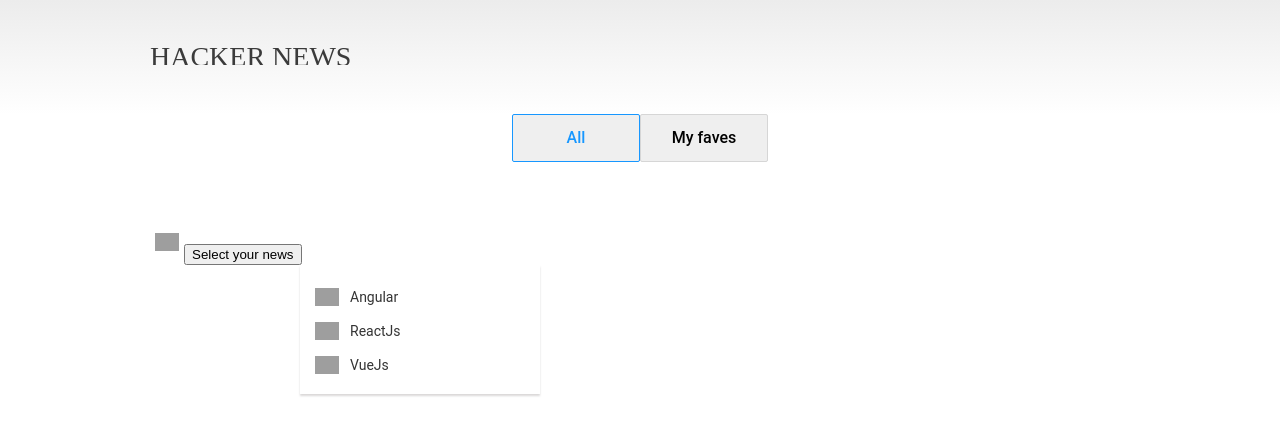
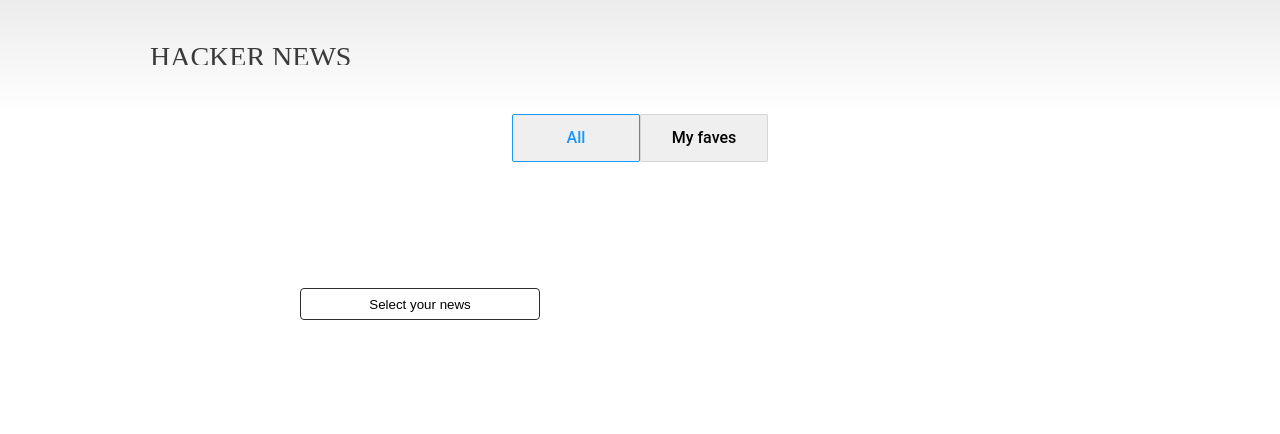
Before and after one commit to jgmontero/reign-frontend-task, an Angular app: page / in a window 1280 px wide. Shown: the top 434 px of the page. Built offline with nearby package versions, Linux system fonts and the light colour scheme; grey boxes are pictures that could not be loaded.

Commit message:
fix(major): dropdown css adjust

```diff
--- a/src/app/components/pages/home/home.component.css
+++ b/src/app/components/pages/home/home.component.css
@@ -86,3 +86,14 @@
   background-color: white;
   text-align: left;
 }
+.front_selector_bar_button_container {
+  width: 240px;
+  height: 32px;
+  margin: 63px 114px 1px 150px;
+  padding: 5px 12px 5px 12px;
+  border-radius: 4px;
+  border: solid 1px #2e2e2e;
+  background-color: #fff;
+  display: flex;
+  align-items: center;
+}
--- a/src/app/components/pages/home/home.component.html
+++ b/src/app/components/pages/home/home.component.html
@@ -14,35 +14,29 @@
  </div>
   <div class="selector_container">
     <div class="front_selector">
-      <div class="front_selector_bar_button">
-        <img class="front_icon" src="./assets/icons/angular-ico.jpg"/>
-        <button class="bar_visible_button">Select your news</button>
+
+      <button *ngIf="filter_exist==false" (click)="toggleDropDown($event)" class="front_selector_bar_button">Select your news</button>
+
+      <div *ngIf="filter_exist==true"  (click)="toggleDropDown($event)"  class="front_selector_bar_button_container">
+        <img class="front_icon" src="{{dd_selected.icon}}"/>
+        <button class="front_selector_option_button">{{dd_selected.name}}</button>
       </div>
-      <ul class="front_selector_box">
+
+      <ul class="front_selector_box" id="dd_list" style="display: none;">
         <li class="front_selector_option">
           <img class="front_icon" src="./assets/icons/angular-ico.jpg"/>
-          <button class="front_selector_option_button">Angular</button>
+          <button (click)="selectOption($event)" class="front_selector_option_button" value="Angular">Angular</button>
         </li>
         <li class="front_selector_option">
           <img class="front_icon" src="./assets/icons/reactjs-ico.jpg"/>
-          <button class="front_selector_option_button">ReactJs</button>
+          <button (click)="selectOption($event)" class="front_selector_option_button" value="Reactjs">ReactJs</button>
         </li>
         <li class="front_selector_option">
           <img class="front_icon" src="./assets/icons/vuejs-ico.jpg"/>
-          <button class="front_selector_option_button">VueJs</button>
+          <button (click)="selectOption($event)" class="front_selector_option_button" value="Vuejs">VueJs</button>
         </li>
       </ul>
-
-
-
-
     </div>
-    <!--<select class="front_selector">
-      <option class="front_selector_option" value="angular">
-        <img class="front_icon" src="./assets/icons/angular-ico.jpg"/>
-        Angular
-      </option>
-    </select> -->
   </div>
 </section>
 <section class="pagination_section"></section>
--- a/src/app/components/pages/home/home.component.ts
+++ b/src/app/components/pages/home/home.component.ts
@@ -6,11 +6,25 @@
   styleUrls: ['./home.component.css']
 })
 export class HomeComponent implements OnInit {
-  language_list: any[] = [];
+
+  dd_selected: any = {};
+  filter_exist: boolean = false;
   constructor() { }
 
   ngOnInit(): void {
-
+    if(window.localStorage.getItem('filter') !==null){
+      this.filter_exist = true;
+      let str = JSON.parse(<string>localStorage.getItem("filter"));
+      this.dd_selected ={
+        icon:str.icon,
+        name:str.name
+      };
+    }else{
+      this.dd_selected ={
+        icon:'"./assets/icons/none-ico.jpg"',
+        name:'Select your news'
+      };
+    }
   }
   toggleList():void{
     let btn_all = document.getElementById('btn_all');
@@ -33,4 +47,39 @@
 
   }
 
+  toggleDropDown(event:any):void{
+    let dd = document.getElementById('dd_list');
+
+    // @ts-ignore
+    if (dd.style.display == 'none'){
+      // @ts-ignore
+      dd.style.display = 'block';
+      // @ts-ignore
+      event.target.classList.add('menu_btn_active');
+    }
+    else{
+      // @ts-ignore
+      dd.style.display = 'none';
+      // @ts-ignore
+      event.target.classList.remove('menu_btn_active')
+    }
+
+  }
+
+  selectOption(event:any):void{
+
+    let select = event.target.value.toLowerCase();
+    let name = event.target.value
+    this.dd_selected = {
+      icon:'./assets/icons/'+ select +'-ico.jpg',
+      name: name ,
+    };
+      localStorage.setItem('filter',JSON.stringify(this.dd_selected));
+     let box = document.getElementsByClassName('menu_btn_active');
+     //console.log(box[1]);
+    box[1].classList.remove('menu_btn_active');
+    let dd = document.getElementById('dd_list');
+    // @ts-ignore
+    dd.style.display = 'none';
+  }
 }
```
